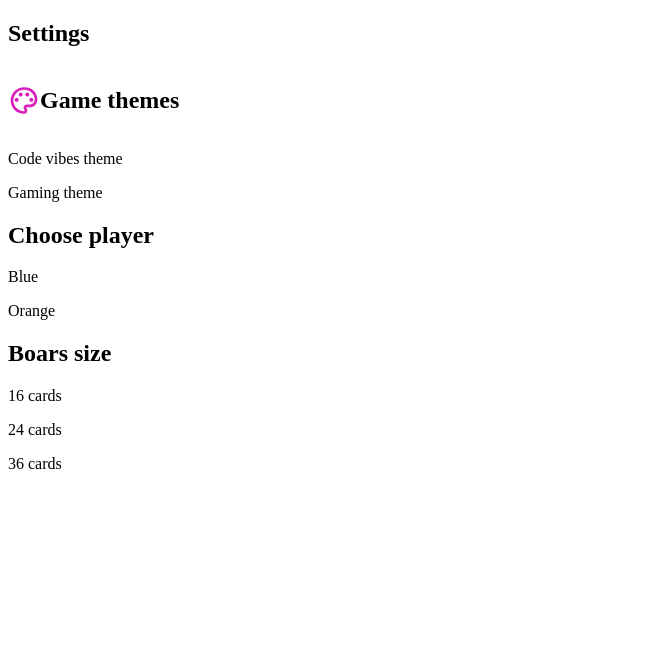
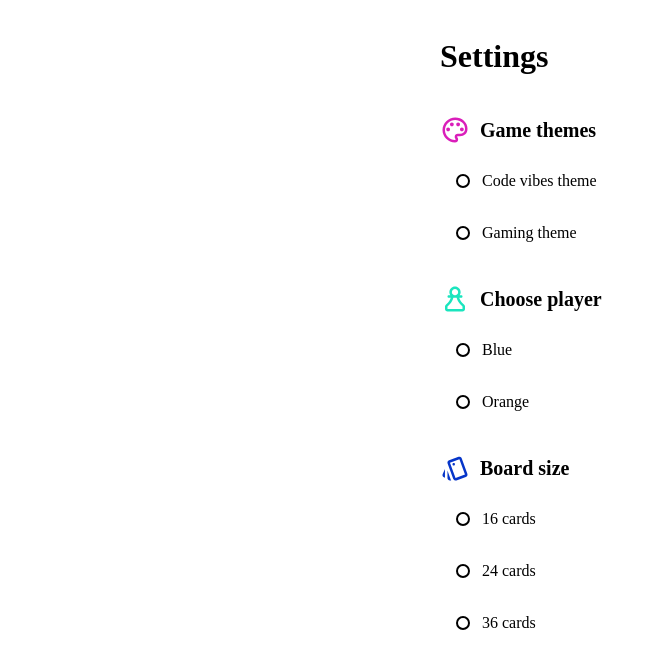
Before and after one commit to Zein168/memory, a website built with Vite: page settings.html in a window 1280 px wide. Shown: the whole page, without its empty margins (0-657 px from the left). Built offline with nearby package versions, Linux system fonts and the light colour scheme.

Commit message:
feat: add radio buttons to settings

```diff
--- a/settings.html
+++ b/settings.html
@@ -3,33 +3,74 @@
   <head>
     <meta charset="UTF-8" />
     <meta name="viewport" content="width=device-width, initial-scale=1.0" />
-    <title>setting</title>
+    <title>Settings</title>
   </head>
+
   <body>
     <section class="settings">
+
       <div class="settings__header">
         <h1>Settings</h1>
       </div>
+
       <div class="settings__group">
         <div class="settings__title">
           <img src="./public/palette.svg" alt="" />
           <h2>Game themes</h2>
         </div>
-        <p>Code vibes theme</p>
-        <p>Gaming theme</p>
+
+        <p class="settings__option">
+          <span class="settings__radio"></span>
+          Code vibes theme
+        </p>
+
+        <p class="settings__option">
+          <span class="settings__radio"></span>
+          Gaming theme
+        </p>
       </div>
+
       <div class="settings__group">
-        <h2>Choose player</h2>
-        <p>Blue</p>
-        <p>Orange</p>
+        <div class="settings__title">
+          <img src="./public/figur.svg" alt="" />
+          <h2>Choose player</h2>
+        </div>
+
+        <p class="settings__option">
+          <span class="settings__radio"></span>
+          Blue
+        </p>
+
+        <p class="settings__option">
+          <span class="settings__radio"></span>
+          Orange
+        </p>
       </div>
+
       <div class="settings__group">
-        <h2>Boars size</h2>
-        <p>16 cards</p>
-        <p>24 cards</p>
-        <p>36 cards</p>
+        <div class="settings__title">
+          <img src="./public/board.svg" alt="" />
+          <h2>Board size</h2>
+        </div>
+
+        <p class="settings__option">
+          <span class="settings__radio"></span>
+          16 cards
+        </p>
+
+        <p class="settings__option">
+          <span class="settings__radio"></span>
+          24 cards
+        </p>
+
+        <p class="settings__option">
+          <span class="settings__radio"></span>
+          36 cards
+        </p>
       </div>
+
     </section>
+
     <script type="module" src="/src/settings.ts"></script>
   </body>
 </html>
--- a/src/settings.scss
+++ b/src/settings.scss
@@ -1,3 +1,54 @@
-.settings__title {
+.settings {
+  width: 100%;
+  max-width: 400px;
+  margin: 0 auto;
+  padding: 30px;
+
+  &__header {
+    margin-bottom: 40px;
+
+    h1 {
+      margin: 0;
+      font-size: 32px;
+    }
+  }
+
+  &__group {
+    margin-bottom: 30px;
+  }
+
+  &__title {
     display: flex;
+    align-items: center;
+    gap: 10px;
+    margin-bottom: 15px;
+
+    img {
+      width: 30px;
+      height: 30px;
+    }
+
+    h2 {
+      margin: 0;
+      font-size: 20px;
+    }
+  }
+
+  &__option {
+    display: flex;
+    align-items: center;
+    gap: 12px;
+    margin: 10px 0;
+    padding: 12px 16px;
+    cursor: pointer;
+  }
+
+  &__radio {
+    width: 10px;
+    height: 10px;
+    border: 2px solid black;
+    border-radius: 50%;
+    display: inline-block;
+    flex-shrink: 0;
+  }
 }
--- a/src/style.scss
+++ b/src/style.scss
@@ -33,7 +33,3 @@ button {
     padding: 0;
     cursor: pointer;
 }
-
-.settings__title {
-
-}
```
